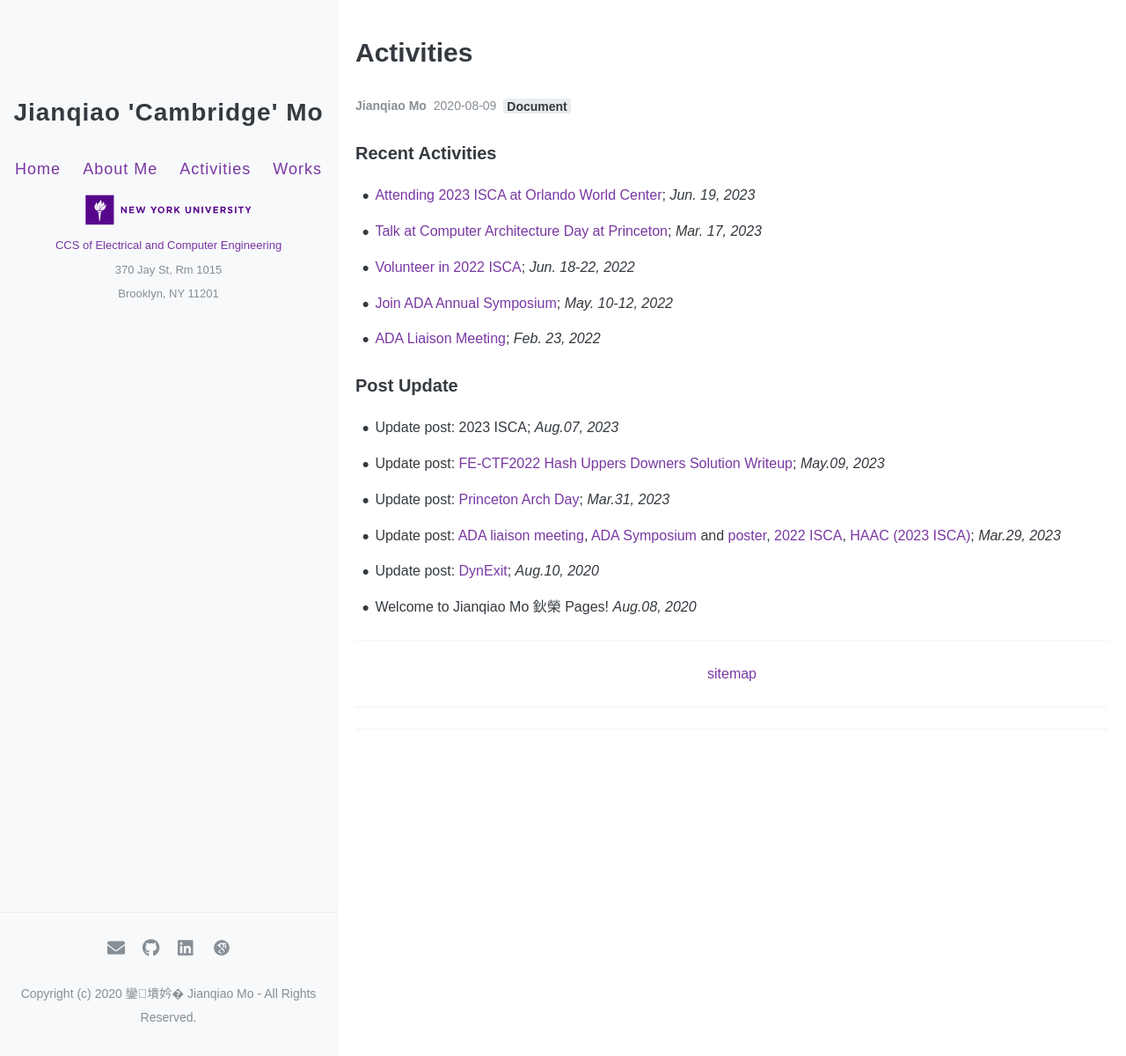
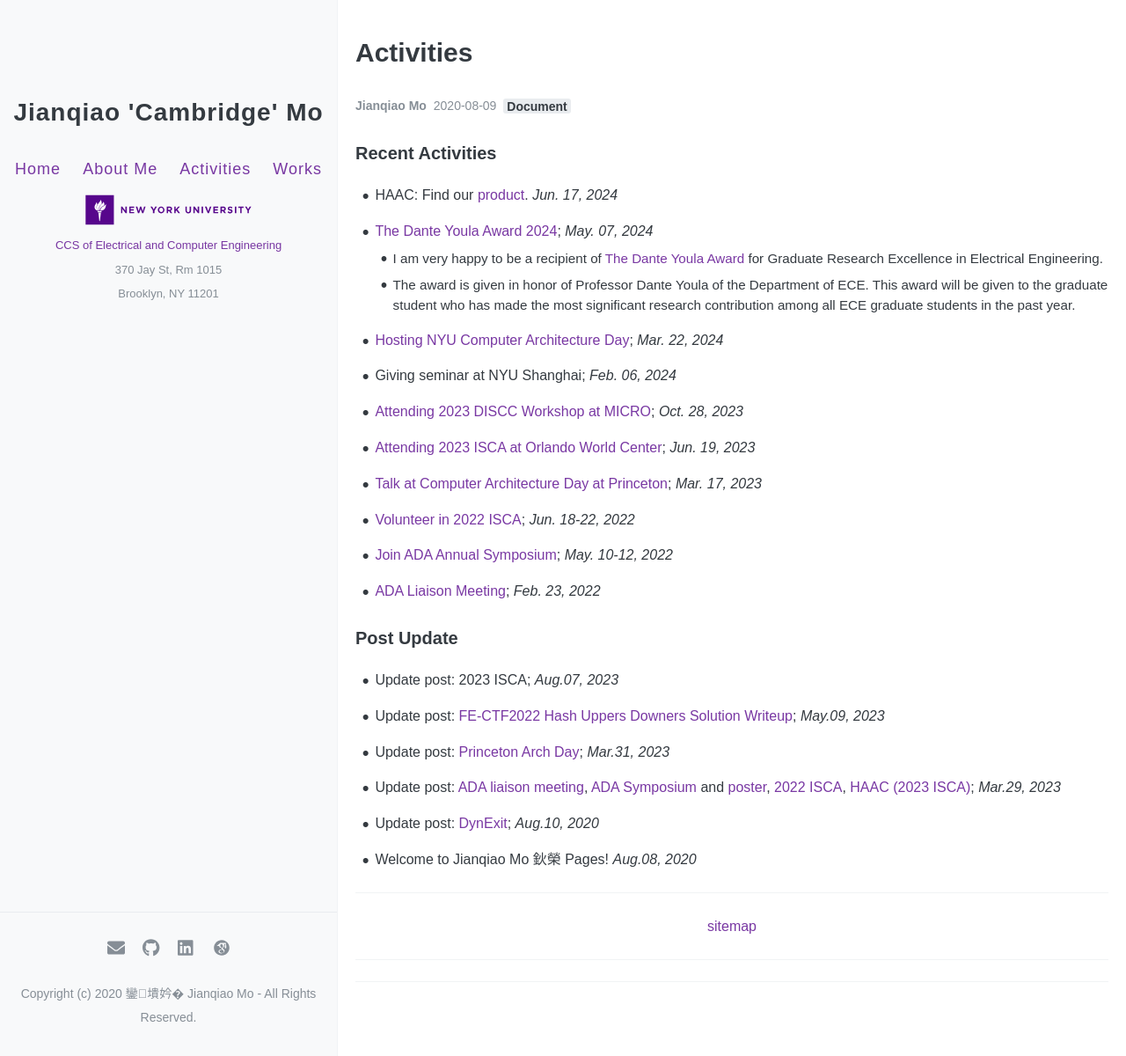
Before and after one commit to jianqiaomo/mywebpage, a Jekyll site: the page built from activities/index.md, in a window 1280 px wide and 1204 px high. Shown: the top 1200 px of the window at 88% size. Built offline with Jekyll 4.4.1, drawn with Linux system fonts in a browser that asks for light colours; comment, search, counter and statistics services are not loaded.

Commit message:
Update index.md
add news

```diff
--- a/activities/index.md
+++ b/activities/index.md
@@ -12,6 +12,18 @@ permalink: /activities/
 
 
 ### Recent Activities
+- HAAC: Find our [product](https://license.tov.med.nyu.edu/product/hardware-software-co-design-to-accelerate-garble-circuits). _Jun. 17, 2024_
+
+- [The Dante Youla Award 2024](https://1drv.ms/i/s!ArP-P73K7ZWHgnjOuMVy5SnLz7wX?e=Xp3o1A); _May. 07, 2024_
+  - I am very happy to be a recipient of [The Dante Youla Award](https://1drv.ms/b/s!ArP-P73K7ZWHgnd2OS7UbL9fnw8A?e=ctrhd3) for Graduate Research Excellence in Electrical Engineering.
+  - The award is given in honor of Professor Dante Youla of the Department of ECE. This award will be given to the graduate student who has made the most significant research contribution among all ECE graduate students in the past year.
+
+- [Hosting NYU Computer Architecture Day](https://www.linkedin.com/posts/nyutandonschoolofengineering_nyu-computer-architecture-day-2024-brings-activity-7193001375725682688-Rk0M/?utm_source=share&utm_medium=member_desktop); _Mar. 22, 2024_
+
+- Giving seminar at NYU Shanghai; _Feb. 06, 2024_
+
+- [Attending 2023 DISCC Workshop at MICRO](https://disccworkshop.org/); _Oct. 28, 2023_
+
 - [Attending 2023 ISCA at Orlando World Center](http://jqmo.top/activities/2023_ISCA_Orlando/); _Jun. 19, 2023_
 
 - [Talk at Computer Architecture Day at Princeton](https://jqmo.top/activities/2023_PrincetonArchDay/); _Mar. 17, 2023_
```
